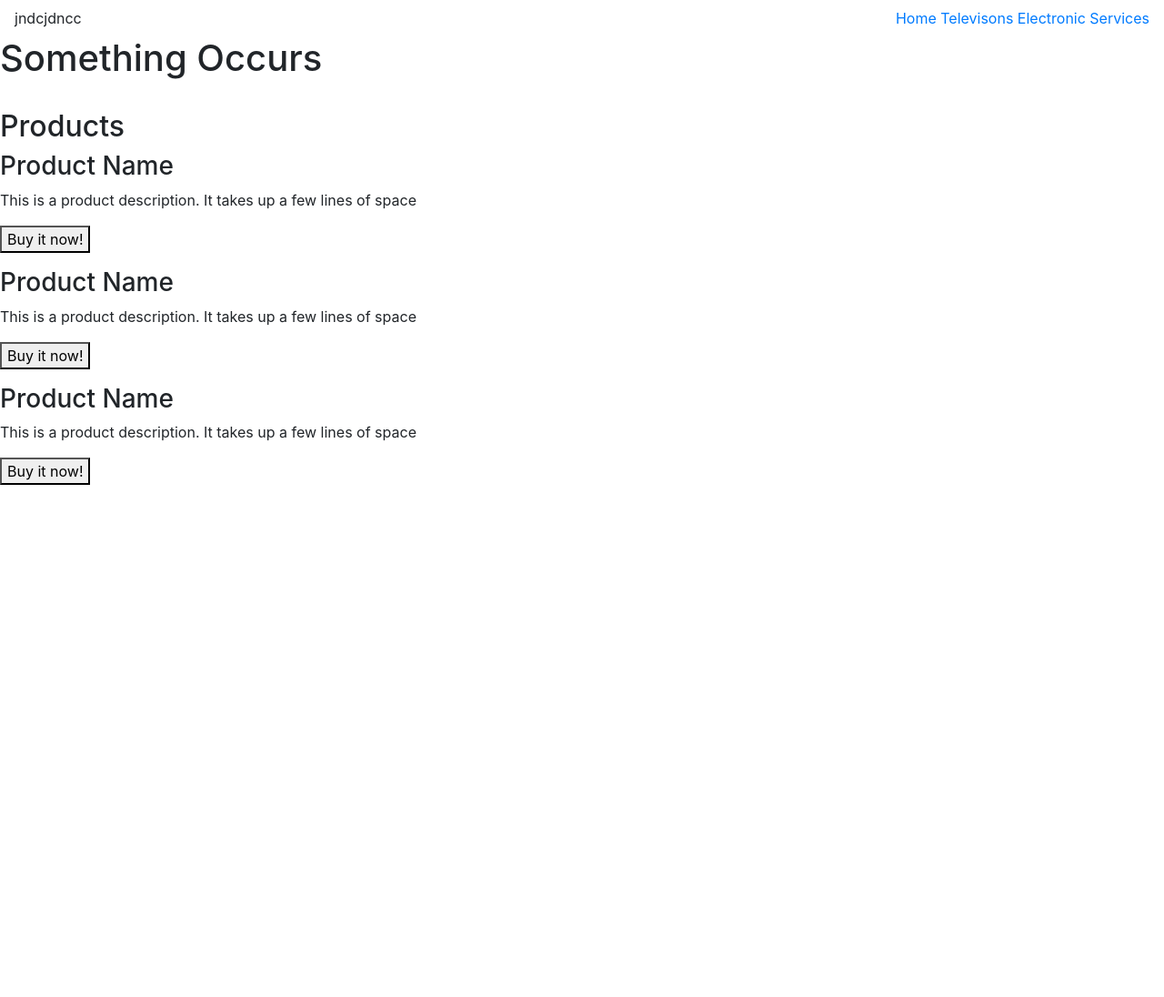
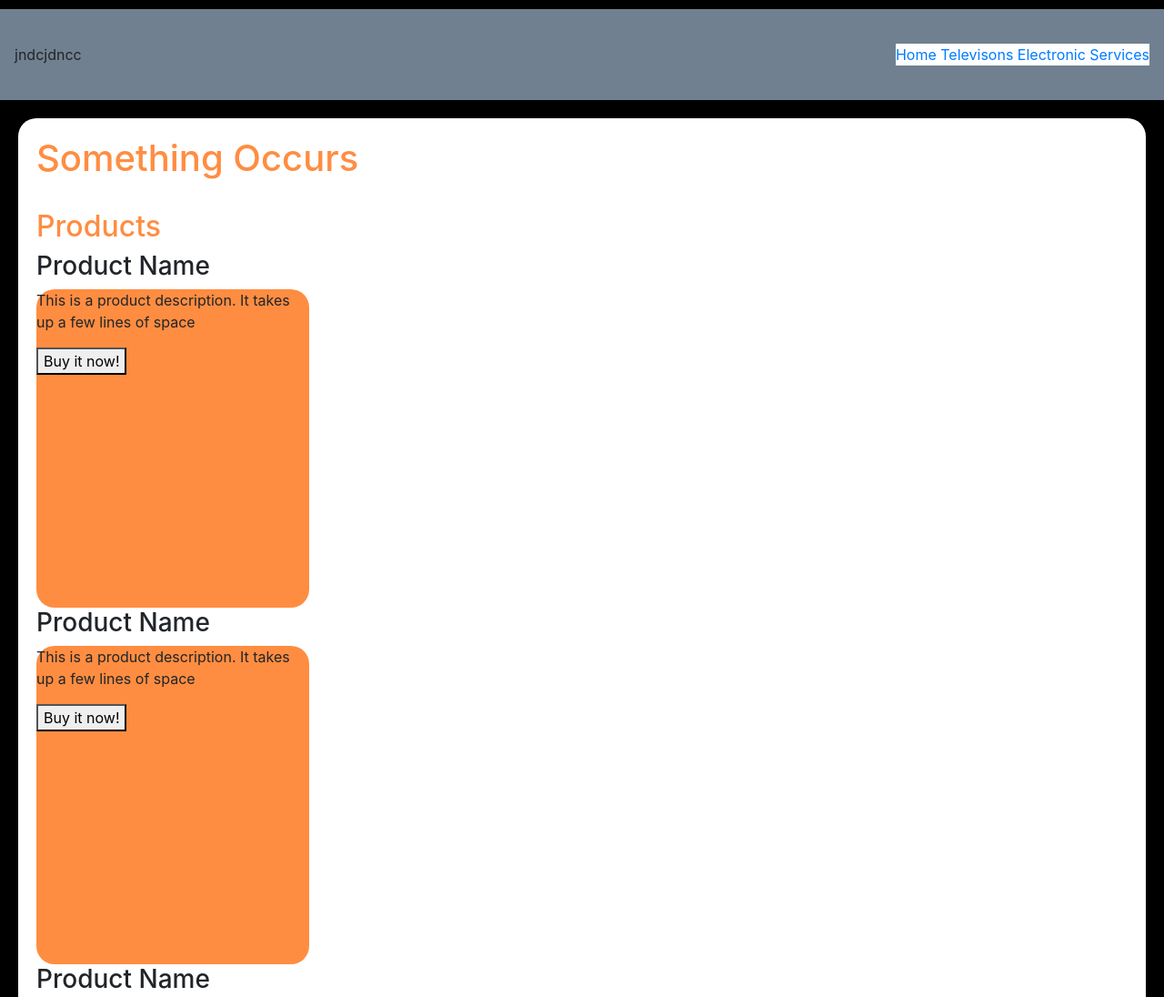
Before and after one commit to Carrascoj1998/devExercise, a plain HTML site: page index.html in a window 1280 px wide. Shown: the top 1096 px of the page at 91% size. Before the commit the page ends 800 px from the top, so only its background shows below. Drawn offline with nearby package versions, Linux system fonts and the light colour scheme.

Commit message:
added more CSS

```diff
--- a/assets/style.css
+++ b/assets/style.css
@@ -0,0 +1,57 @@
+.navbar{
+    background-color: #708090;
+    margin-top: 10px;
+    height: 100px;
+}
+
+#navlinks{
+    background-color: #FFFFFF ;
+}
+
+#mainContainer{
+    background-color: #FFFFFF;
+    border-radius: 20px;
+    padding: 20px;
+    margin: 20px;
+}
+
+body{
+    background-color: black;
+}
+
+h1{
+    color: #FF8D41;
+
+}
+
+h2{
+    color:#FF8D41;
+}
+
+#cardOne{
+    background-color: #FF8D41;
+    padding: auto;
+    max-width: 300px;
+    height: 350px;
+    border-radius: 20px;
+}
+
+#cardTwo{
+    background-color: #FF8D41;
+    padding: auto;
+    max-width: 300px;
+    height: 350px;
+    border-radius: 20px;
+}
+
+#cardThree{
+    background-color: #FF8D41;
+    padding: auto;
+    max-width: 300px;
+    height: 350px;
+    border-radius: 20px;
+}
+
+.productCards{
+    align-items: center;
+}
--- a/index.html
+++ b/index.html
@@ -15,7 +15,7 @@
             jndcjdncc
         </div>
 
-        <div id ="navLinks">
+        <div id ="navlinks">
             <a href="">Home</a>
             <a href="">Televisons</a>
             <a href="">Electronic</a>
@@ -27,22 +27,19 @@
 </header>
 <body>
 
-    <div id ="Background Container">
+    <div id ="mainContainer">
         <h1>Something Occurs</h1>
         <br>
         <h2>Products</h2>
 
-
-
         <!--Making Product Cards that hold information-->
-        <div class ="Product Cards">
+        <div class ="productCards">
             <h3>Product Name</h3>
 
            <div id ="cardOne">
               <p id ="line one">This is a product description. It takes up a few lines of space</p>
               <p id ="line two"></p>
               <p id ="line tree"><button>Buy it now!</button></p>
-
             </div>
 
             <h3>Product Name</h3>
@@ -53,7 +50,7 @@
             </div>
 
             <h3>Product Name</h3>
-            <div id="cardtwo">
+            <div id="cardThree">
                 <p class ="line one">This is a product description. It takes up a few lines of space</p>
                 <p id ="line two"></p>
                 <p id ="line tree"><button>Buy it now!</button></p>
```
